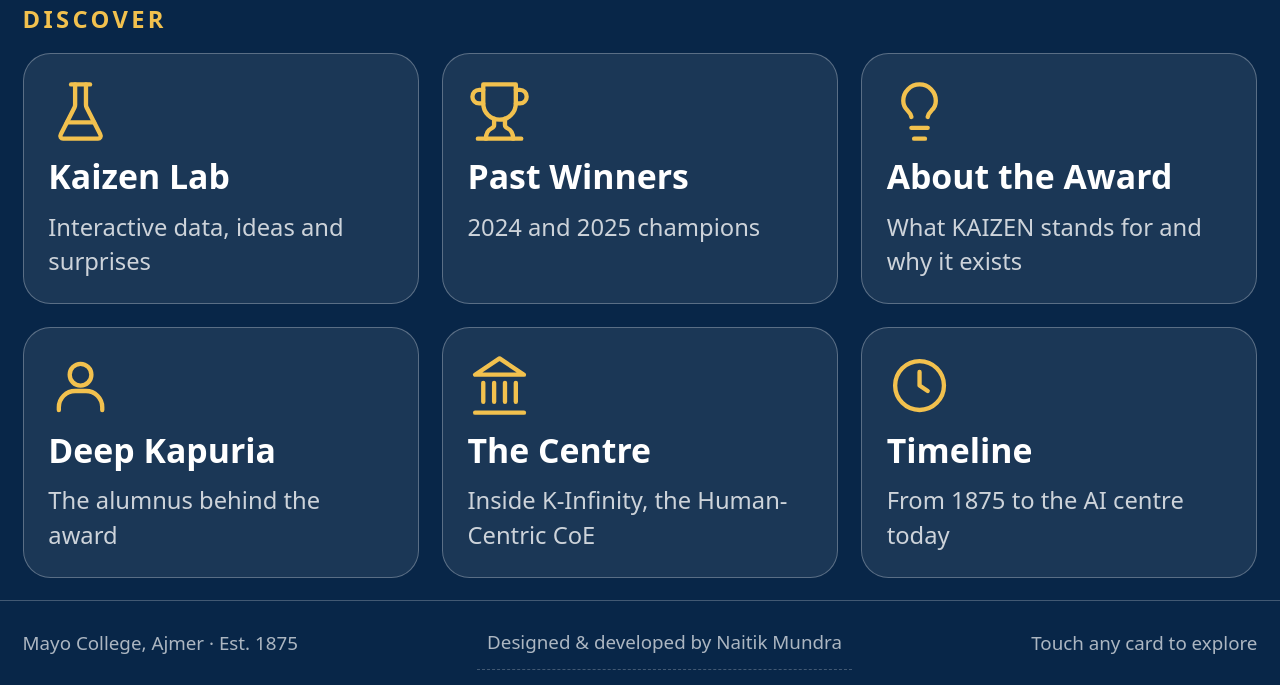
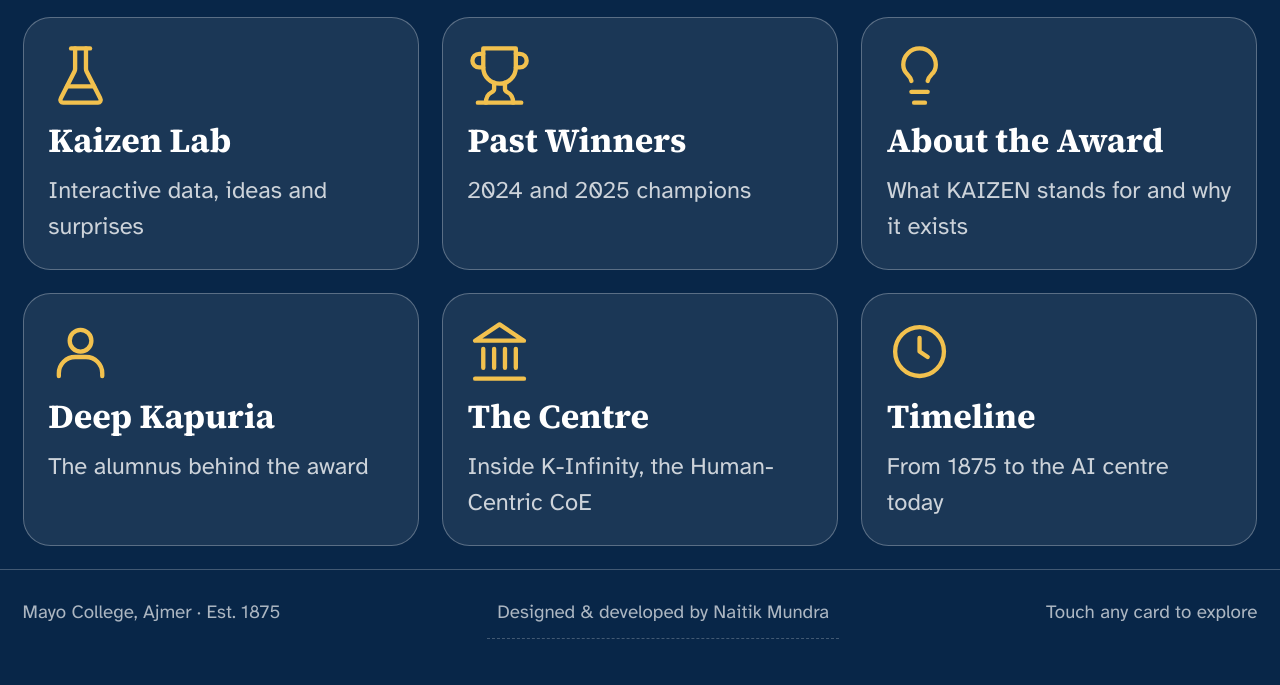
Before and after one commit to naitikmundra/naitikmundra.github.io, a plain HTML site: page fun/kiosk.html in a window 1280 px wide. Shown: the part 832-1517 px from the top of the page. After the commit the page ends 1486 px from the top, so only its background shows below. Drawn offline with Linux system fonts and the light colour scheme.

Commit message:
Update font styles and improve body layout

```diff
--- a/fun/kiosk.html
+++ b/fun/kiosk.html
@@ -4,11 +4,14 @@
 <meta charset="utf-8">
 <meta name="viewport" content="width=device-width, initial-scale=1, viewport-fit=cover">
 <title>Kaizen Award · K-Infinity Kiosk</title>
+<link rel="preconnect" href="https://fonts.googleapis.com">
+<link rel="preconnect" href="https://fonts.gstatic.com" crossorigin>
+<link href="https://fonts.googleapis.com/css2?family=Atkinson+Hyperlegible:wght@400;700&family=Source+Serif+4:ital,wght@0,600;0,700;0,800;1,400&display=swap" rel="stylesheet">
 <style>
-:root{--bg:#082648;--fg:#fff;--card:rgba(255,255,255,.08);--card2:rgba(255,255,255,.16);--line:rgba(255,255,255,.28);--soft:rgba(255,255,255,.78);--gold:#f2c14e;--r:1.1rem;--pad:clamp(.9rem,2.4vmin,2.2rem)}
+:root{--bg:#082648;--fg:#fff;--card:rgba(255,255,255,.08);--card2:rgba(255,255,255,.16);--line:rgba(255,255,255,.28);--soft:rgba(255,255,255,.78);--gold:#f2c14e;--r:1.1rem;--sans:"Atkinson Hyperlegible",system-ui,"Segoe UI",Roboto,Arial,sans-serif;--serif:"Source Serif 4",Georgia,"Times New Roman",serif;--pad:clamp(.9rem,2.4vmin,2.2rem)}
 *{box-sizing:border-box;margin:0;-webkit-tap-highlight-color:transparent}
 html{font-size:clamp(13px,.55vw + 1.5vmin + 6px,30px);min-height:100%;background:var(--bg)}
-body{min-height:100vh;min-height:100dvh;background:var(--bg);color:var(--fg);font-family:system-ui,"Segoe UI",Roboto,"Helvetica Neue",Arial,sans-serif;line-height:1.45;user-select:none;-webkit-user-select:none;touch-action:manipulation;overscroll-behavior:none;display:flex;flex-direction:column}
+body{min-height:100vh;min-height:100dvh;background:var(--bg);color:var(--fg);font-family:var(--sans);line-height:1.5;user-select:none;-webkit-user-select:none;touch-action:manipulation;overscroll-behavior:none;display:flex;flex-direction:column}
 header{padding-right:calc(var(--pad) + 8.6rem)!important;display:flex;align-items:center;gap:var(--pad);padding:var(--pad);border-bottom:1px solid var(--line);flex-wrap:wrap}
 .brand{flex:1 1 16rem;min-width:0}
 .brand small{display:block;color:var(--gold);letter-spacing:.14em;text-transform:uppercase;font-size:.72rem;font-weight:600}
@@ -31,6 +34,8 @@ header{padding-right:calc(var(--pad) + 8.6rem)!important;display:flex;align-item
 .mbox .role strong{font-size:1.5rem;line-height:1.2}
 .mbox .phone{color:var(--soft);font-size:.95rem;margin-top:.2rem}
 .mx{position:absolute;top:.6rem;right:.6rem;width:2.8rem;height:2.8rem;min-width:0;padding:0;font-size:1.4rem;line-height:1}
+h1,h2,.card h3,.num,.mbox .role strong,.q{font-family:var(--serif)}
+.sh,.panel h3,.mbox h3{font-family:var(--sans)}
 .stat{align-items:flex-start;gap:.3rem}.stat span{color:var(--soft)}
 .num{font-size:clamp(2.2rem,5vmin + 1rem,4.5rem);font-weight:800;color:var(--gold);line-height:1}
 .bar{appearance:none;font:inherit;color:inherit;background:none;border:0;display:grid;grid-template-columns:minmax(6rem,12rem) 1fr 2.6rem;align-items:center;gap:.7rem;width:100%;text-align:left;padding:.5rem 0;cursor:pointer}
@@ -388,7 +393,8 @@ modal.addEventListener("click",e=>{if(e.target===modal)closeM()});
 addEventListener("keydown",e=>{if(e.key==="Escape")closeM()});
 addEventListener("hashchange",closeM);
 $("#credit").textContent="Designed & developed by "+DEV_CREDIT;
-Promise.race([preload(),new Promise(r=>setTimeout(r,8000))]).then(()=>{
+const fontsReady=()=>document.fonts?Promise.all(['400 1rem "Atkinson Hyperlegible"','700 1rem "Atkinson Hyperlegible"','700 1rem "Source Serif 4"','800 1rem "Source Serif 4"','italic 400 1rem "Source Serif 4"'].map(f=>document.fonts.load(f))).catch(()=>{}):Promise.resolve();
+Promise.race([Promise.all([preload(),fontsReady()]),new Promise(r=>setTimeout(r,8000))]).then(()=>{
  addEventListener("hashchange",route);route();
  const b=$("#boot");b.remove();
 });
```
